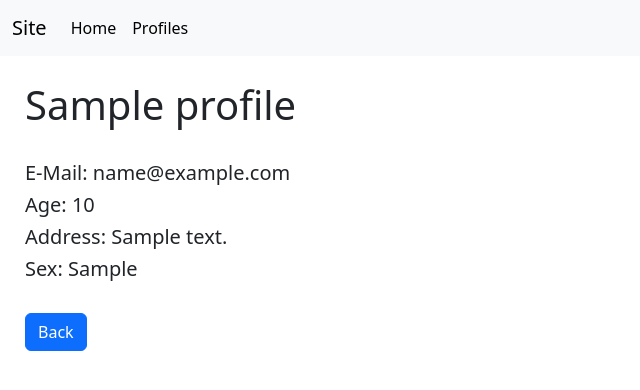
After one commit to SGodinho7/profile_site, a Flask app: page /profiles/view-profile/1 in a window 1280 px wide. The commit adds this page. Shown: the top 390 px of the page, without its empty margins (0-640 px from the left). Run offline with Flask 3, Linux system fonts and the light colour scheme; tables that the repository leaves empty hold one stand-in row (values such as "Sample post").

Commit message:
Add profile view page

```diff
--- a/profileapp/blueprints/profiles/routes.py
+++ b/profileapp/blueprints/profiles/routes.py
@@ -12,6 +12,13 @@ def index():
     profiles = Profile.query.all()
 
     return render_template('profiles/index.html', profiles=profiles)
+
+
+@profiles.route('/view-profile/<pid>', methods=['GET'])
+def view_profile(pid):
+    profile = db.get_or_404(Profile, pid)
+
+    return render_template('profiles/view.html', profile=profile)
 
 
 @profiles.route('/register-profile', methods=['GET'])
--- a/profileapp/blueprints/profiles/templates/profiles/index.html
+++ b/profileapp/blueprints/profiles/templates/profiles/index.html
@@ -20,7 +20,7 @@
 				<li class="list-group-item">Age: {{ profile.age }}</li>
 				<li class="list-group-item">Address: {{ profile.address }}</li>
 				<li class="list-group-item">Sex: {{ profile.sex }}</li>
-				<li class="list-group-item"><button type="button" class="btn btn-danger" onclick="deleteProfile('{{ url_for('profiles.delete_profile', pid=profile.pid) }}')">Delete</button></li>
+				<li class="list-group-item"><a href="{{ url_for('profiles.view_profile', pid=profile.pid) }}"><button type="button" class="btn btn-primary">View</button></a> | <button type="button" class="btn btn-danger" onclick="deleteProfile('{{ url_for('profiles.delete_profile', pid=profile.pid) }}')">Delete</button></li>
 			</ul>
 		</div>
 	</div>
--- /dev/null
+++ b/profileapp/blueprints/profiles/templates/profiles/view.html
@@ -0,0 +1,17 @@
+{% extends 'base.html' %}
+
+{% block title %}{{ profile.name }}'s Profile{% endblock %}
+
+{% block content %}
+{% include 'partial/navbar.html' %}
+<div style="margin: 25px">
+	<h1>{{ profile.name }}</h1>
+	<br>
+	<h5>E-Mail: {{ profile.email }}</h5>
+	<h5>Age: {{ profile.age }}</h5>
+	<h5>Address: {{ profile.address }}</h5>
+	<h5>Sex: {{ profile.sex }}</h5>
+	<br>
+	<a href="{{ url_for('profiles.index') }}"><button type="button" class="btn btn-primary">Back</button></a>
+</div>
+{% endblock %}
```
